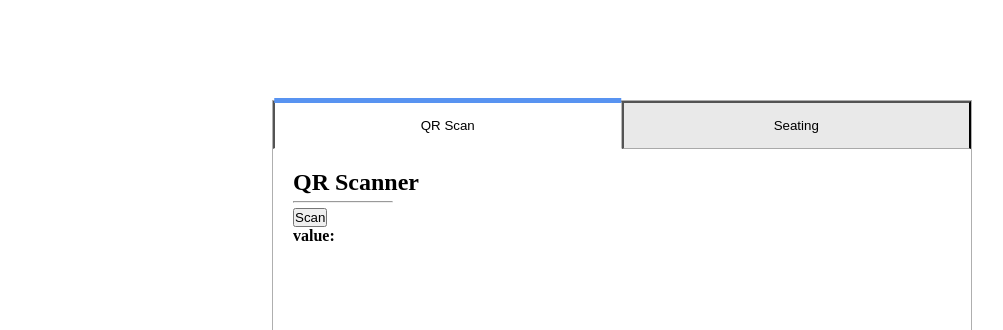
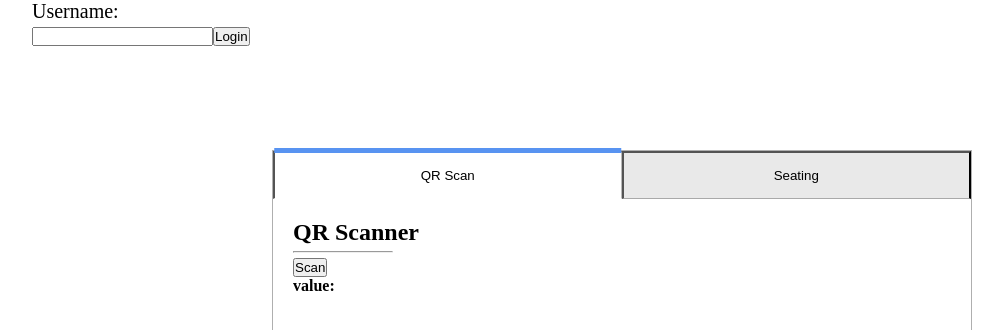
Before and after one commit to castrickland/QRapp, a React (Create React App) app in the folder qrapp/: page / in a window 1280 px wide. Shown: the top 330 px of the page, without its empty margins (18-1021 px from the left). Built offline with nearby package versions, Linux system fonts and the light colour scheme.

Commit message:
slight changes for loop

```diff
--- /dev/null
+++ b/package.json
@@ -0,0 +1,5 @@
+{
+  "dependencies": {
+    "axios": "^0.24.0"
+  }
+}
--- a/qrapp/package.json
+++ b/qrapp/package.json
@@ -6,6 +6,7 @@
     "@testing-library/jest-dom": "^5.15.0",
     "@testing-library/react": "^11.2.7",
     "@testing-library/user-event": "^12.8.3",
+    "axios": "^0.24.0",
     "qrscan": "^1.0.6",
     "react": "^17.0.2",
     "react-dom": "^17.0.2",
--- a/qrapp/src/App.css
+++ b/qrapp/src/App.css
@@ -88,3 +88,9 @@
   .active-content {
     display: block;
   }
+  .login {
+    width: 300px;
+    height: 50px;
+    font-size: 20px;
+    padding-left: 50px;
+  }
--- a/qrapp/src/App.js
+++ b/qrapp/src/App.js
@@ -1,11 +1,27 @@
-import React from 'react'
+import React, { useState } from 'react'
+import "./App.css"
+import axios from 'axios'
 import Tabs from './Tabs'
 const App = () => {
-
+    const [username, setUsername] = useState("");
+    const displayInfo = () => {
+      console.log(username)
+    }
 
     return (
       <div>
-        <Tabs/>
+        <div className="login">
+          <label>Username:</label>
+          <input
+            type="text"
+            onChange={(event) => {
+              setUsername(event.target.value);
+            }}
+          />
+          <button onClick = {displayInfo}>Login</button>
+        </div>
+
+      <Tabs/>
 
 
       </div>
--- a/qrapp/src/Scanner.js
+++ b/qrapp/src/Scanner.js
@@ -1,8 +1,8 @@
-import React, { Component, useState} from 'react'
+import React, { Component} from 'react'
 import QRScan from 'qrscan'
 
 
-
+var count = 0;
 class Scanner extends Component {
 
 
@@ -17,6 +17,15 @@ class Scanner extends Component {
   }
 
   render () {
+    if (count < 5) {
+      console.log(this.state.value)
+      //console.log(count + "<----")
+    }
+
+    count = count + 1
+
+
+
     return (
       <div>
         {this.state.watching
@@ -28,6 +37,7 @@ class Scanner extends Component {
               <button onClick={() => this.setState({ watching: true })}>Scan</button>
               <h4>value: {this.state.value}</h4>
             </div>
+
             // read div on page to get round storing the
             // this.state.value
           )
```
Also changed, not shown: 2 other files (tests, documents, lock files or other folders).
